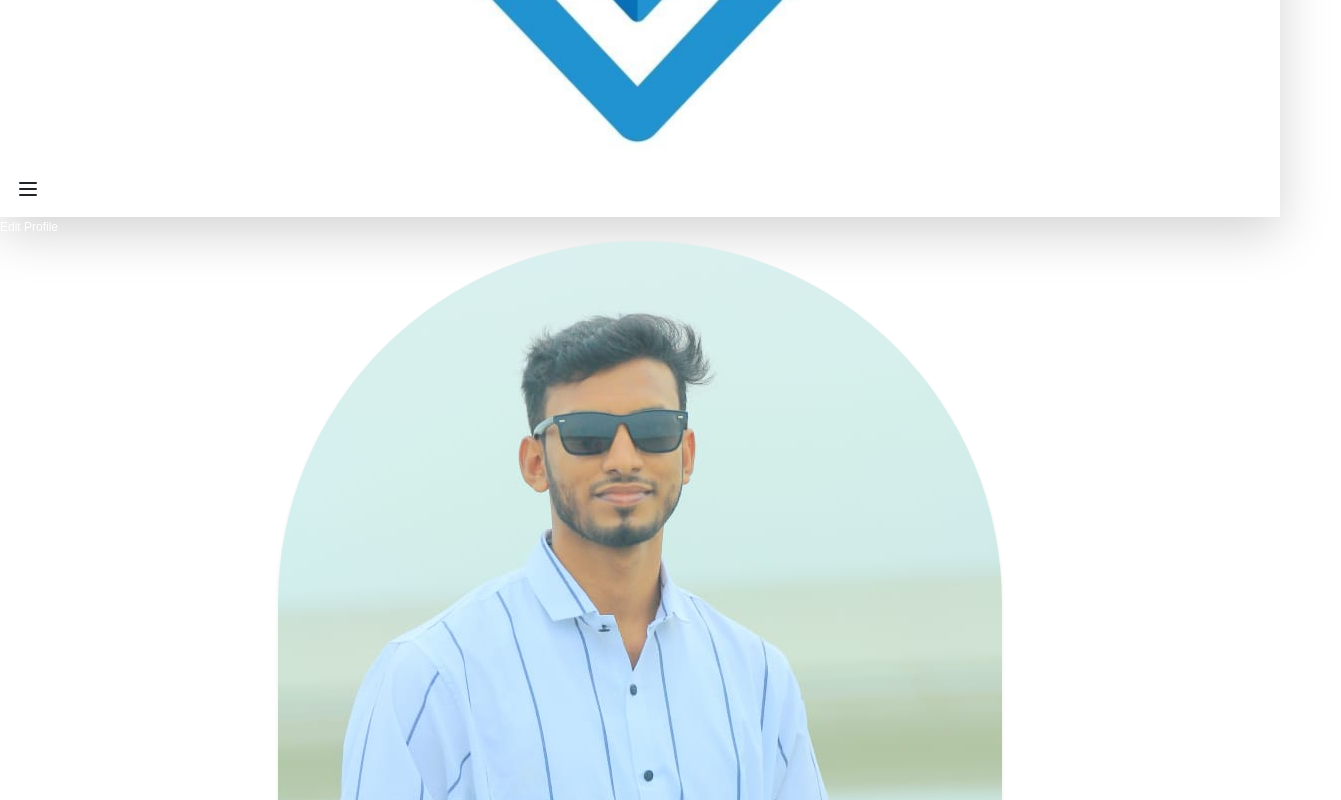
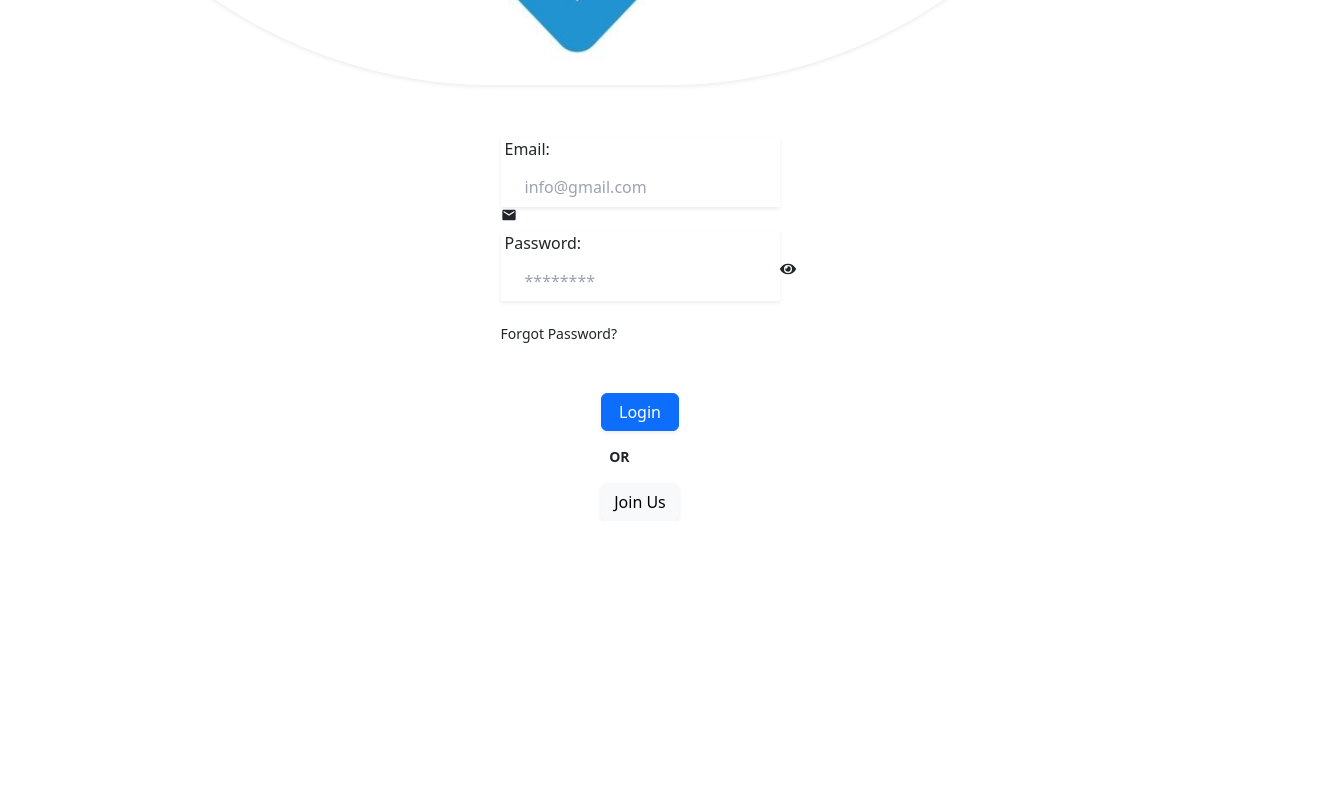
Before and after one commit to SaifulIslamReyad/Khulna-University-Career-Club-website, a React (Vite) app in the folder frontend/: page /login in a window 1280 px wide. Shown: the part 900-1700 px from the top of the page, 1341 px wide, since content can reach past the window. After the commit the page ends 1421 px from the top, so only its background shows below. Built offline with nearby package versions, Linux system fonts and the light colour scheme.

Commit message:
Giving functionality to the navbar and make the simple workout of login componenet

```diff
--- a/frontend/src/App.jsx
+++ b/frontend/src/App.jsx
@@ -1,28 +1,58 @@
-import Navbar from "./components/Navbar";
-import Footer from "./components/Footer";
 import "./App.css";
 import BlogSection from "./components/BlogSection";
 import QnaSection from "./components/QnaSection";
 import Members from "./components/Members";
 import GallerySection from "./components/GallerySection";
-// import Signup from "./components/Signup";
-// import Login from "./components/Login";
+import Signup from "./components/Signup";
+import Login from "./components/Login";
 import Profile from "./components/Profile";
+import { createBrowserRouter, RouterProvider } from "react-router-dom";
+import MainLayout from "./components/MainLayout";
+import Home from "./components/Home";
+
+const browerRouter = createBrowserRouter([
+  {
+    path: "/",
+    element: <MainLayout />,
+    children: [
+      {
+        path: "/",
+        element: <Home />,
+      },
+      {
+        path: "/blog",
+        element: <BlogSection />,
+      },
+      {
+        path: "/members",
+        element: <Members />,
+      },
+      {
+        path: "/qna",
+        element: <QnaSection />,
+      },
+      {
+        path: "/gallery",
+        element: <GallerySection />,
+      },
+      {
+        path: "/profile",
+        element: <Profile />,
+      },
+    ],
+  },
+  {
+    path: "/login",
+    element: <Login />,
+  },
+  {
+    path: "/signup",
+    element: <Signup />,
+  },
+]);
 
 function App() {
-  return (
-    <div className="App">
-      <Navbar />
-      {/* <Signup /> */}
-      {/* <Login /> */}
-      <Profile />
-      {/* <BlogSection /> */}
-      {/* <QnaSection /> */}
-      {/* <Members /> */}
-      {/* <GallerySection /> */}
-      <Footer />
-    </div>
-  );
+  return <RouterProvider router={browerRouter} />;
 }
 
 export default App;
--- a/frontend/src/components/Footer.jsx
+++ b/frontend/src/components/Footer.jsx
@@ -5,7 +5,7 @@ import "@fortawesome/fontawesome-free/css/all.min.css";
 
 const Footer = () => {
   return (
-    <footer className="bg-light py-4">
+    <footer className="bg-light py-4 shadow-lg">
       <div className="container">
         <div className="row text-center text-lg-start">
           {/* About KUCC Section */}
--- /dev/null
+++ b/frontend/src/components/Home.jsx
@@ -0,0 +1,4 @@
+const Home = () => {
+  return <div>Home</div>;
+};
+export default Home;
--- a/frontend/src/components/Login.jsx
+++ b/frontend/src/components/Login.jsx
@@ -1,76 +1,175 @@
 import { MdEmail } from "react-icons/md";
-import { FaEyeSlash } from "react-icons/fa";
+import { FaEyeSlash, FaEye } from "react-icons/fa";
 import "bootstrap/dist/css/bootstrap.min.css";
 import LoginHeader from "./LoginHeader";
+import { useState } from "react";
+import axios from "axios";
+// import { useDispatch, useSelector } from "react-redux";
+// import { setAuthUser } from "@/redux/authSlice";
+import { Loader2 } from "lucide-react";
+import { Link, useNavigate } from "react-router-dom";
+import { toast } from "sonner";
+
 const Login = () => {
+  const [input, setInput] = useState({
+    email: "",
+    password: "",
+  });
+  const [loading, setLoading] = useState(false);
+  const [showPassword, setShowPassword] = useState(false);
+
+  const togglePasswordVisibility = (e) => {
+    e.preventDefault(); // Prevents button from triggering form submission
+    setShowPassword((prevState) => !prevState);
+  };
+
+  const navigate = useNavigate();
+
+  const changeEventHandler = (e) => {
+    setInput({ ...input, [e.target.name]: e.target.value });
+  };
+
+  const loginHandler = async (e) => {
+    e.preventDefault();
+    setLoading(true);
+    try {
+      const res = await axios.post(
+        "http://localhost:8000/api/v1/user/login",
+        input,
+        {
+          headers: {
+            "Content-Type": "application/json",
+          },
+          withCredentials: true,
+        }
+      );
+      if (res.data.success) {
+        toast.success(res.data.message || "Login Successfully");
+        navigate("/");
+        setInput({
+          email: "",
+          password: "",
+        });
+      }
+    } catch (error) {
+      toast.error(error.response?.data?.message || "Something went wrong");
+      console.error(error);
+    } finally {
+      setLoading(false);
+    }
+  };
+
   return (
     <>
       <div className="w-full h-full flex flex-col items-center justify-center mt-20 mx-auto gap-5">
-        {/* Log in header section  */}
+        <form
+          onSubmit={loginHandler}
+          className="w-full h-full flex flex-col items-center justify-center mt-20 mx-auto gap-5"
+        >
+          {/* Log in header section */}
           <LoginHeader />
+
           {/* Login email and password */}
           <div className="flex flex-col gap-3">
             {/* Email */}
-          <div className="grid  max-w-sm items-center gap-1.5 my-1 shadow-sm">
+            <div className="grid max-w-sm items-center gap-1.5 my-1 shadow-sm">
               <label htmlFor="email" className="text-gray-600 px-1">
-              Email :{" "}
+                Email:
               </label>
-            <div className="relative w-full ">
+              <div className="relative w-full">
                 <input
                   type="email"
                   id="email"
+                  name="email"
+                  value={input.email}
+                  onChange={changeEventHandler}
                   placeholder="info@gmail.com"
                   className="w-96 h-10 outline-gray-300 rounded-none bg-gray-50 p-1 px-4"
+                  required
                 />
                 <MdEmail className="absolute right-3 top-3 text-[#2193d0]" />
               </div>
             </div>
+
             {/* Password */}
-          <div className="grid  max-w-sm items-center gap-1.5 my-1 shadow-sm">
+            <div className="grid max-w-sm items-center gap-1.5 my-1 shadow-sm">
               <label htmlFor="password" className="text-gray-600 px-1">
-              Password :{" "}
+                Password:
               </label>
-            <div className="relative w-full ">
+              <div className="relative w-full">
                 <input
-                type={"password"}
+                  type={showPassword ? "text" : "password"}
                   id="password"
-                placeholder="************"
+                  name="password"
+                  value={input.password}
+                  onChange={changeEventHandler}
+                  placeholder="********"
                   className="w-96 h-10 outline-gray-300 rounded-none bg-gray-50 p-1 px-4"
+                  required
                 />
-              <FaEyeSlash className="absolute right-3 top-3 text-[#2193d0] cursor-pointer" />
+                <button
+                  className="absolute right-3 top-3 text-[#2193d0] cursor-pointer border-none"
+                  aria-label="Toggle Password Visibility"
+                  onClick={togglePasswordVisibility}
+                >
+                  {showPassword ? (
+                    <FaEyeSlash aria-label="Hide Password" />
+                  ) : (
+                    <FaEye aria-label="Show Password" />
+                  )}
+                </button>
               </div>
             </div>
+
             <div className="text-right">
-            <a
-              href="#"
-              target="_blank"
-              rel="noopener noreferrer"
+              <Link
+                to="/forgot-password"
                 className="text-[#2193d0] text-sm underline-offset-1 border-[#2193d0] border-b-2"
               >
-              Forget Password?
-            </a>
+                Forgot Password?
+              </Link>
             </div>
           </div>
+
           {/* Buttons */}
-        <div className="flex flex-col gap-3">
+          <div className="flex flex-col gap-3 mb-20">
             <div>
-            <button type="button" className="btn btn-primary w-full shadow-sm">
+              {loading ? (
+                <button className="btn btn-primary w-full shadow-sm" disabled>
+                  <Loader2 className="animate-spin" />
+                  Please Wait
+                </button>
+              ) : (
+                <button
+                  type="submit"
+                  className="btn btn-primary w-full shadow-sm"
+                >
                   Login
                 </button>
+              )}
             </div>
             <div className="flex items-center w-full">
               <hr className="bg-black w-44 h-[2px]" />
-            <span className="text-sm mx-2 text-gray-600 font-semibold">OR</span>
+              <span className="text-sm mx-2 text-gray-600 font-semibold">
+                OR
+              </span>
               <hr className="bg-black w-44 h-[2px]" />
             </div>
             <div>
-            <button type="button" className="btn btn-light w-full shadow-sm">
+              <Link to="/signup">
+                <button
+                  type="button"
+                  className="btn btn-light w-full shadow-sm"
+                >
                   Join Us
                 </button>
+              </Link>
             </div>
           </div>
+        </form>
       </div>
     </>
   );
 };
+
 export default Login;
--- /dev/null
+++ b/frontend/src/components/MainLayout.jsx
@@ -0,0 +1,16 @@
+import { Outlet } from "react-router-dom";
+import Footer from "./Footer";
+import Navbar from "./Navbar";
+
+const MainLayout = () => {
+  return (
+    <>
+      <div>
+        <Navbar />
+        <Outlet />
+        <Footer />
+      </div>
+    </>
+  );
+};
+export default MainLayout;
--- a/frontend/src/components/Navbar.jsx
+++ b/frontend/src/components/Navbar.jsx
@@ -1,4 +1,5 @@
 import { useState } from "react";
+import { Link } from "react-router-dom";
 
 const Navbar = () => {
   const [isOpen, setIsOpen] = useState(false);
@@ -7,7 +8,7 @@ const Navbar = () => {
     <nav className="bg-white shadow-lg">
       <div className="mx-auto flex flex-wrap items-center justify-between p-3">
         {/* Logo Section */}
-        <a className="flex items-center" href="/">
+        <Link className="flex items-center" to="/">
           <img
             src="src/assets/images/logo.jpg"
             alt="KU Career Club Logo"
@@ -19,7 +20,7 @@ const Navbar = () => {
             </div>
             <small className="text-gray-500">Unveil Your Prospects</small>
           </div>
-        </a>
+        </Link>
 
         {/* Mobile Menu Toggle Button */}
         <button
@@ -52,74 +53,56 @@ const Navbar = () => {
         >
           <ul className="flex flex-col lg:flex-row lg:ml-auto space-y-2 lg:space-y-0 lg:space-x-4 items-center">
             <li>
-              <a
-                className="text-gray-700 hover:text-blue-500"
-                href="index.html"
-              >
+              <Link className="text-gray-700 hover:text-blue-500" to="/">
                 Home
-              </a>
+              </Link>
             </li>
             <li>
-              <a
-                className="text-gray-700 hover:text-blue-500"
-                href="about.html"
-              >
+              <Link className="text-gray-700 hover:text-blue-500" to="/about">
                 About
-              </a>
+              </Link>
             </li>
             <li>
-              <a
-                className="text-gray-700 hover:text-blue-500"
-                href="events.html"
-              >
+              <Link className="text-gray-700 hover:text-blue-500" to="/event">
                 Events
-              </a>
+              </Link>
             </li>
             <li>
-              <a
-                className="text-gray-700 hover:text-blue-500"
-                href="gallery.html"
-              >
+              <Link className="text-gray-700 hover:text-blue-500" to="gallery">
                 Gallery
-              </a>
+              </Link>
             </li>
             <li>
-              <a
-                className="text-gray-700 hover:text-blue-500"
-                href="segments.html"
-              >
+              <Link className="text-gray-700 hover:text-blue-500" to="/members">
                 Members
-              </a>
+              </Link>
             </li>
             <li>
-              <a className="text-gray-700 hover:text-blue-500" href="blog.html">
+              <Link className="text-gray-700 hover:text-blue-500" to="/blog">
                 Blog
-              </a>
+              </Link>
             </li>
             <li>
-              <a
-                className="text-gray-700 hover:text-blue-500"
-                href="contact.html"
-              >
+              <Link className="text-gray-700 hover:text-blue-500" to="/qna">
                 Contact and FAQ
-              </a>
+              </Link>
             </li>
           </ul>
 
           {/* Action Buttons */}
           <div className="flex items-center justify-center space-x-2 lg:mt-0 lg:flex-row flex-col">
-            <a
-              href="join.html"
+            <Link
+              to="/signup"
               className="bg-[#105369] text-white px-4 py-2 rounded hover:bg-blue-700 transition"
             >
               Join Us
-            </a>
-            <a
-              href="login.html"
+            </Link>
+            <Link
+              to="/login"
               className="bg-[#105369] text-white px-4 py-2 rounded hover:bg-blue-700 transition"
             >
               Log In
-            </a>
+            </Link>
           </div>
         </div>
       </div>
--- /dev/null
+++ b/frontend/src/components/ui/sonner.jsx
@@ -0,0 +1,28 @@
+import { useTheme } from "next-themes"
+import { Toaster as Sonner } from "sonner"
+
+const Toaster = ({
+  ...props
+}) => {
+  const { theme = "system" } = useTheme()
+
+  return (
+    (<Sonner
+      theme={theme}
+      className="toaster group"
+      toastOptions={{
+        classNames: {
+          toast:
+            "group toast group-[.toaster]:bg-white group-[.toaster]:text-zinc-950 group-[.toaster]:border-zinc-200 group-[.toaster]:shadow-lg dark:group-[.toaster]:bg-zinc-950 dark:group-[.toaster]:text-zinc-50 dark:group-[.toaster]:border-zinc-800",
+          description: "group-[.toast]:text-zinc-500 dark:group-[.toast]:text-zinc-400",
+          actionButton:
+            "group-[.toast]:bg-zinc-900 group-[.toast]:text-zinc-50 dark:group-[.toast]:bg-zinc-50 dark:group-[.toast]:text-zinc-900",
+          cancelButton:
+            "group-[.toast]:bg-zinc-100 group-[.toast]:text-zinc-500 dark:group-[.toast]:bg-zinc-800 dark:group-[.toast]:text-zinc-400",
+        },
+      }}
+      {...props} />)
+  );
+}
+
+export { Toaster }
--- a/frontend/src/main.jsx
+++ b/frontend/src/main.jsx
@@ -1,12 +1,23 @@
-import { StrictMode } from 'react'
-import { createRoot } from 'react-dom/client'
-import App from './App.jsx'
-import './index.css'
-import 'bootstrap/dist/css/bootstrap.min.css';
-import 'bootstrap/dist/js/bootstrap.bundle.min.js';
+import { StrictMode } from "react";
+import { createRoot } from "react-dom/client";
+import App from "./App.jsx";
+import "./index.css";
+import "bootstrap/dist/css/bootstrap.min.css";
+import "bootstrap/dist/js/bootstrap.bundle.min.js";
+import { Provider } from "react-redux";
+import store from "./redux/store.js";
+import { PersistGate } from "redux-persist/integration/react";
+import { persistStore } from "redux-persist";
+import { Toaster } from "./components/ui/sonner.jsx";
+let persistor = persistStore(store);
 
-createRoot(document.getElementById('root')).render(
+createRoot(document.getElementById("root")).render(
   <StrictMode>
-    <App />
-  </StrictMode>,
-)
+    <Provider store={store}>
+      <PersistGate loading={null} persistor={persistor}>
+        <App />
+        <Toaster />
+      </PersistGate>
+    </Provider>
+  </StrictMode>
+);
--- /dev/null
+++ b/frontend/src/redux/authSlice.js
@@ -0,0 +1,15 @@
+import { createSlice } from "@reduxjs/toolkit";
+const authSlice = createSlice({
+  name: "auth",
+  initialState: {
+    user: null,
+  },
+  reducers: {
+    setAuthUser: (state, action) => {
+      state.user = action.payload;
+    },
+  },
+});
+export const { setAuthUser } = authSlice.actions;
+
+export default authSlice.reducer;
--- /dev/null
+++ b/frontend/src/redux/store.js
@@ -0,0 +1,36 @@
+import { combineReducers, configureStore } from "@reduxjs/toolkit";
+import authSlice from "./authSlice.js";
+import {
+  persistReducer,
+  FLUSH,
+  REHYDRATE,
+  PAUSE,
+  PERSIST,
+  PURGE,
+  REGISTER,
+} from "redux-persist";
+import storage from "redux-persist/lib/storage";
+const persistConfig = {
+  key: "root",
+  version: 1,
+  storage,
+};
+// Combine reducers
+const rootReducer = combineReducers({
+  auth: authSlice,
+});
+// Create the persisted reducer
+const persistedReducer = persistReducer(persistConfig, rootReducer);
+
+// Create the store with persisted reducer
+const store = configureStore({
+  reducer: persistedReducer,
+  middleware: (getDefaultMiddleware) =>
+    getDefaultMiddleware({
+      serializableCheck: {
+        ignoredActions: [FLUSH, REHYDRATE, PAUSE, PERSIST, PURGE, REGISTER],
+      },
+    }),
+});
+
+export default store;
```
Also changed, not shown: frontend/package.json (+7 -0 lines), 1 other file (tests, documents, lock files or other folders). Lines whose indentation alone changed are shown as unchanged.
